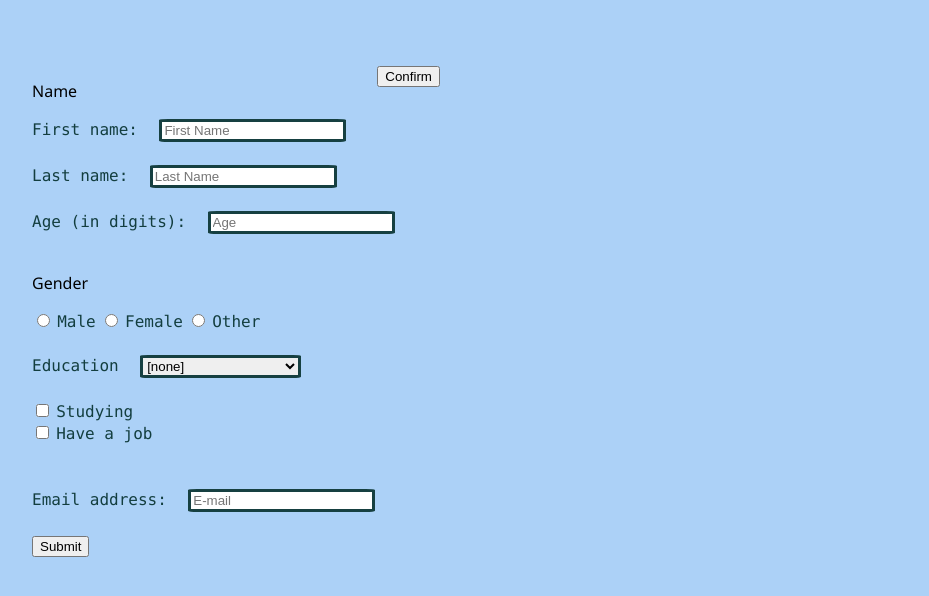
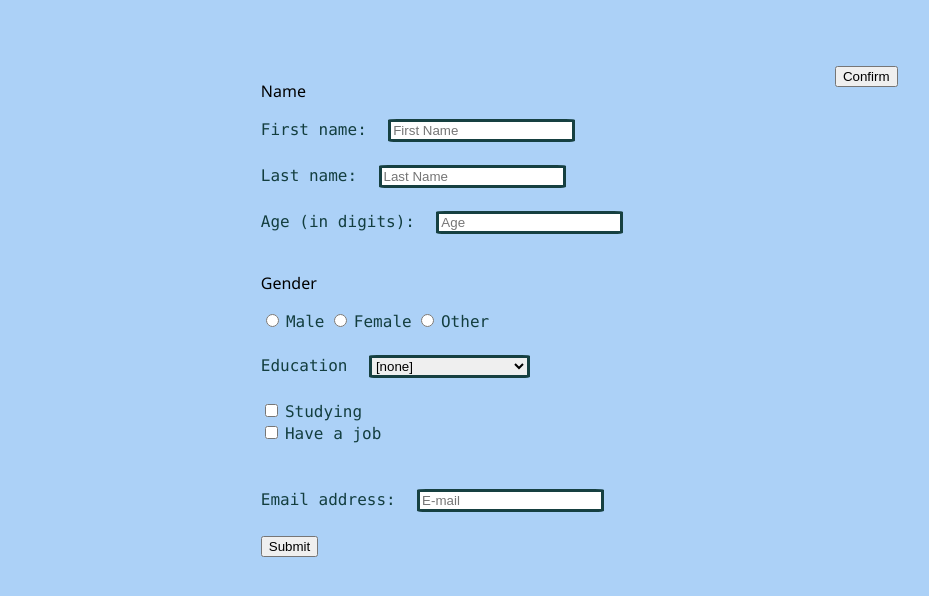
Before and after one commit to Shamik69/project1, a PHP site: page / in a window 1280 px wide. Shown: the top 596 px of the page, without its empty margins (96-1025 px from the left). Run offline with PHP 8.4, Linux system fonts and the light colour scheme.

Commit message:
Revert "Update style0.css"
This reverts commit 7797fe2aa062718e12acbaadac6c3a585a293d30.

```diff
--- a/style0.css
+++ b/style0.css
@@ -42,6 +42,6 @@ br{
 }
 
 .divs{
-    position: relative;
+    margin-left: 20%;
     float: left;
 }
```
